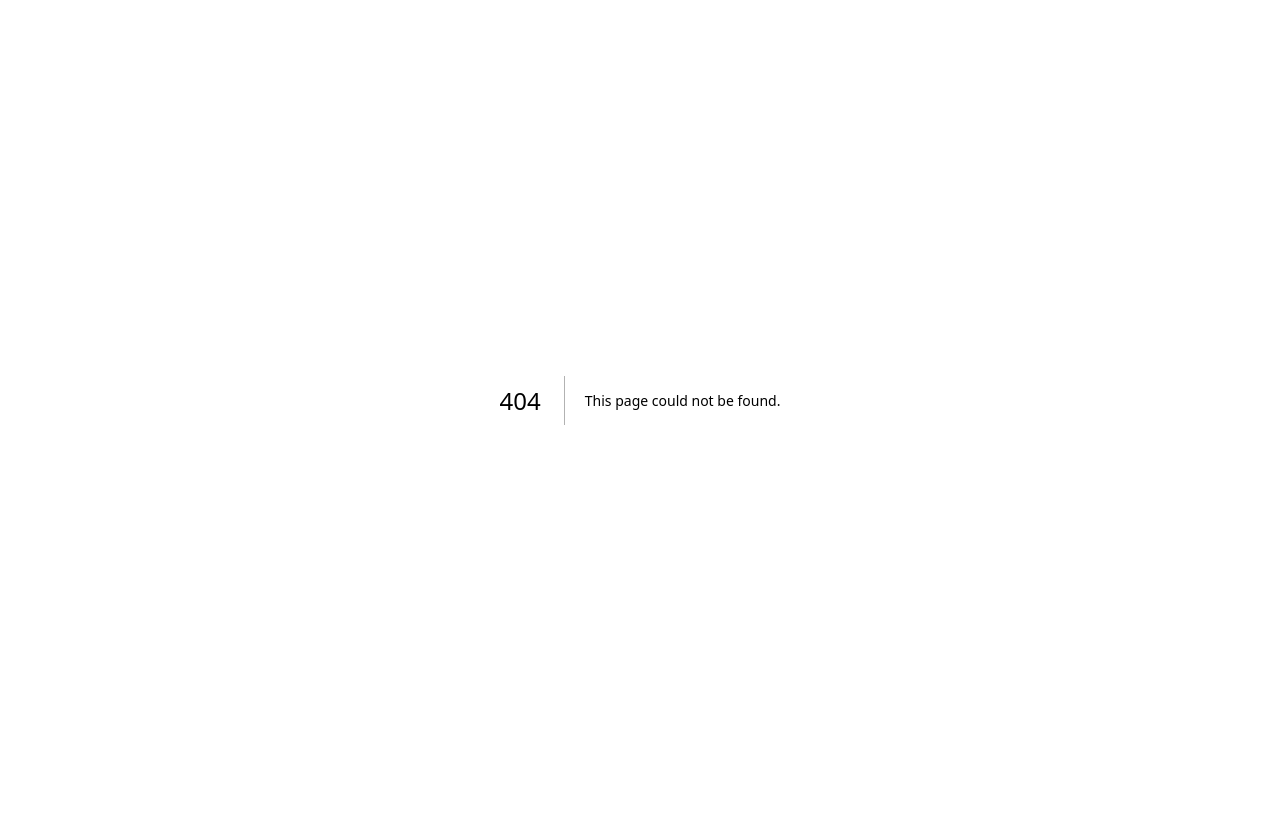
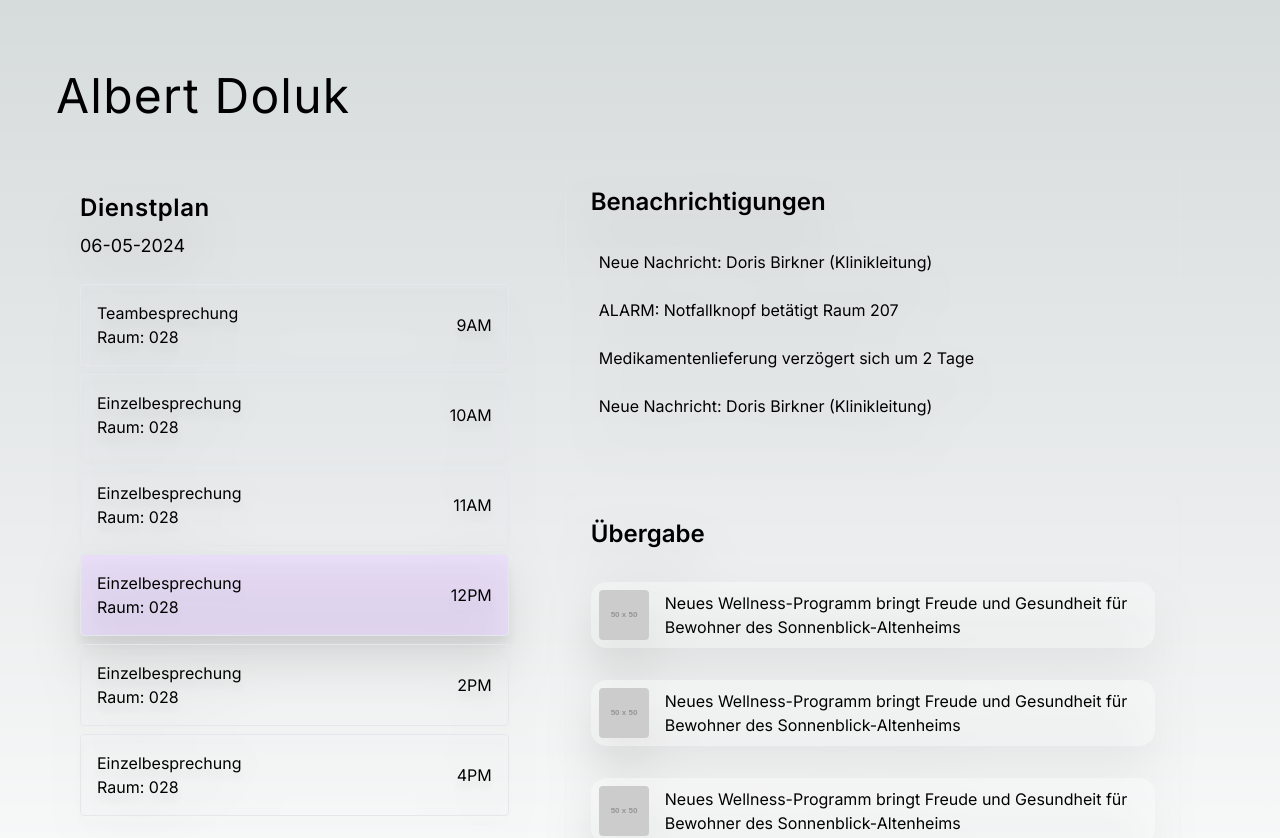
Before and after one commit to Chrisbeart/HealthDesk, a Next.js app in the folder health-desk/: page /pages/dashboard in a window 1280 px wide. Before the commit this address had no page. Shown: the top 838 px of the page. Before the commit the page ends 800 px from the top, so only its background shows below. Built offline with nearby package versions, Linux system fonts and the light colour scheme.

Commit message:
first day

```diff
--- /dev/null
+++ b/health-desk/src/app/pages/dashboard/page.js
@@ -0,0 +1,96 @@
+import Link from 'next/link';
+
+const Dashboard = () => {
+  const schedule = [
+    { time: "9AM", title: "Teambesprechung", room: "028", color: "bg-custom-gray" },
+    { time: "10AM", title: "Einzelbesprechung", room: "028", color: "bg-custom-light-gray" },
+    { time: "11AM", title: "Einzelbesprechung", room: "028", color: "bg-custom-red" },
+    { time: "12PM", title: "Einzelbesprechung", room: "028", color: "bg-purple-200" },
+    { time: "2PM", title: "Einzelbesprechung", room: "028", color: "bg-custom-blue" },
+    { time: "4PM", title: "Einzelbesprechung", room: "028", color: "bg-custom-light-blue" },
+  ];
+
+  const notifications = [
+    { message: "Neue Nachricht: Doris Birkner (Klinikleitung)", gradient: "to-custom-red" },
+    { message: "ALARM: Notfallknopf betätigt Raum 207", gradient: "to-custom-green" },
+    { message: "Medikamentenlieferung verzögert sich um 2 Tage", gradient: "to-custom-red" },
+    { message: "Neue Nachricht: Doris Birkner (Klinikleitung)", gradient: "to-custom-green" },
+  ];
+
+  const news = [
+    "Neues Wellness-Programm bringt Freude und Gesundheit für Bewohner des Sonnenblick-Altenheims",
+    "Neues Wellness-Programm bringt Freude und Gesundheit für Bewohner des Sonnenblick-Altenheims",
+    "Neues Wellness-Programm bringt Freude und Gesundheit für Bewohner des Sonnenblick-Altenheims",
+    "Neues Wellness-Programm bringt Freude und Gesundheit für Bewohner des Sonnenblick-Altenheims",
+  ];
+
+  return (
+    <div className="flex flex-col w-full h-full px-6 py-12 justify-center items-center rounded-xl z-20"
+      data-aos="fade-zoom-in"
+      data-aos-easing="ease-in-out"
+      data-aos-duration="1000"
+      data-aos-once="true">
+
+      <div className="flex w-full h-full px-8 my-6 justify-start">
+        <Link href="/Mitarbeiterprofil/1">
+          <h1 className="text-5xl font-fjalla tracking-wide hover:cursor-pointer hover:text-custom-dark-gray z-20">
+            Albert Doluk
+          </h1>
+        </Link>
+      </div>
+
+      <div className="flex w-full h-full">
+        <div className="flex flex-col w-[40%] h-[93%] bg-custom-light-gray bg-opacity-25 justify-center items-center rounded-xl m-6 z-10">
+          <div className="flex flex-col rounded-xl bg-custom-light-gray bg-opacity-25 drop-shadow-2xl w-[100%] h-[100%] overflow-y-auto p-6 custom-scrollbar">
+            <Link href="/Dienstplan">
+              <h2 className="font-lato text-black font-semibold text-2xl tracking-wide mx-2 hover:cursor-pointer hover:text-custom-dark-gray">
+                Dienstplan
+              </h2>
+            </Link>
+            <div className="flex flex-col space-y-2 p-2">
+              <p className="text-lg font-lato mb-4 text-black">06-05-2024</p>
+              <div className="flex flex-col space-y-2">
+                {schedule.map((item, i) => (
+                  <div key={i} className={`flex items-center justify-between p-4 drop-shadow-xl bg-opacity-60 border border-custom-dark-gray border-opacity-45 rounded ${item.color}`}>
+                    <div className="flex flex-col">
+                      <span>{item.title}</span>
+                      <span>Raum: {item.room}</span>
+                    </div>
+                    <span>{item.time}</span>
+                  </div>
+                ))}
+              </div>
+            </div>
+          </div>
+        </div>
+
+        <div className="flex w-[50%] h-full flex-col z-10">
+          <div className="flex justify-center items-center w-full h-[45%] my-4">
+            <div className="flex flex-col w-full h-full border-2 border-gray-200 border-opacity-15 bg-opacity-65 text-black bg-custom-light-gray drop-shadow-2xl rounded-xl p-6 overflow-y-auto custom-scrollbar">
+              <h2 className="mb-6 text-2xl font-lato font-semibold">Benachrichtigungen</h2>
+              {notifications.map((note, index) => (
+                <div key={index} className={`bg-gradient-to-r from-custom-light-gray font-lato bg-opacity-25 ${note.gradient} text-black p-2 rounded mb-2`}>
+                  {note.message}
+                </div>
+              ))}
+            </div>
+          </div>
+
+          <div className="flex z-10 flex-col w-full h-[50%] rounded-xl drop-shadow-2xl my-4 bg-custom-light-gray bg-opacity-65 border-2 border-gray-200 border-opacity-15 overflow-y-auto custom-scrollbar">
+            <div className="flex flex-col p-6 justify-center rounded-xl text-black custom-scrollbar">
+              <h2 className="pb-4 text-2xl font-lato font-semibold">Übergabe</h2>
+              {news.map((newsItem, index) => (
+                <div key={index} className="flex items-center p-2 my-4 rounded-2xl bg-white bg-opacity-35">
+                  <img src="https://via.placeholder.com/50" alt={`News ${index + 1}`} className="mr-4 rounded" />
+                  <p>{newsItem}</p>
+                </div>
+              ))}
+            </div>
+          </div>
+        </div>
+      </div>
+    </div>
+  );
+};
+
+export default Dashboard;
```
Also changed, not shown: 1 other file (tests, documents, lock files or other folders).
